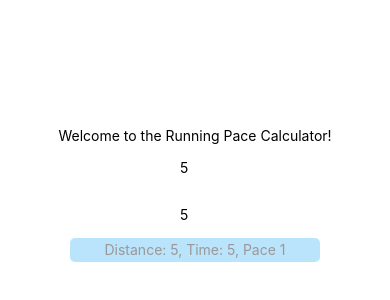
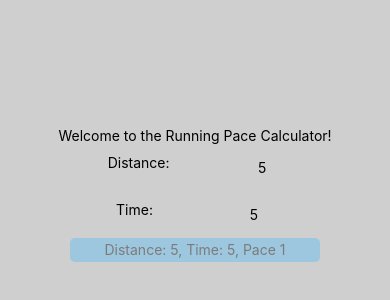
Before and after one commit to TaxManDan/Mobile-app, a React Native app: screen / in a window 390 px wide. Shown: the part 228-528 px from the top of the page. Built offline with nearby package versions, Linux system fonts and the light colour scheme.

Commit message:
Update App.js

```diff
--- a/App.js
+++ b/App.js
@@ -13,6 +13,8 @@ export default function App() {
   return (
     <View style={styles.container}>
       <Text>Welcome to the Running Pace Calculator!</Text>
+      <View style={styles.row}>
+      <Text style={styles.label}>Distance:</Text>
       <TextInput
       style = {styles.input}
       placeholder = "Distance in Miles"
@@ -20,6 +22,9 @@ export default function App() {
       onChangeText = {newDist => setDist(newDist)}
       defaultValue = {dist}
       />
+      </View>
+      <View style={styles.row}>
+      <Text style={styles.label}>Time:</Text>
       <TextInput
         style = {styles.input}
         placeholder = "Time in Minutes"
@@ -27,21 +32,22 @@ export default function App() {
         onChangeText = {newText => setTime(newText)}
         defaultValue = {time}
       />
+      </View>
       <Text style={styles.square}>
         Distance: {dist}, Time: {time}, Pace {times / distance}
       </Text>
       <StatusBar style="auto" />
     </View>
+
   );
 
 }
 
 
-
 const styles = StyleSheet.create({
   container: {
     flex: 1,
-    backgroundColor: '#ffffff',
+    backgroundColor: '#cfcfcf',
     alignItems: 'center',
     justifyContent: 'center',
   },
@@ -65,9 +71,18 @@ const styles = StyleSheet.create({
     borderRadius: 6,
     margin: 5,
     width: 50,
-
+    textAlign: 'center',
+  },
+  row: {
+    flexDirection: "row",
+    flexWrap: "wrap",
+    justifyContent: 'space-evenly',
+    alignContent: 'center',
+    width: 300,
   },
   label: {
-
+    textAlignVertical: 'center',
+    textAlign: 'center',
+    padding: 10,
   },
 });
```
